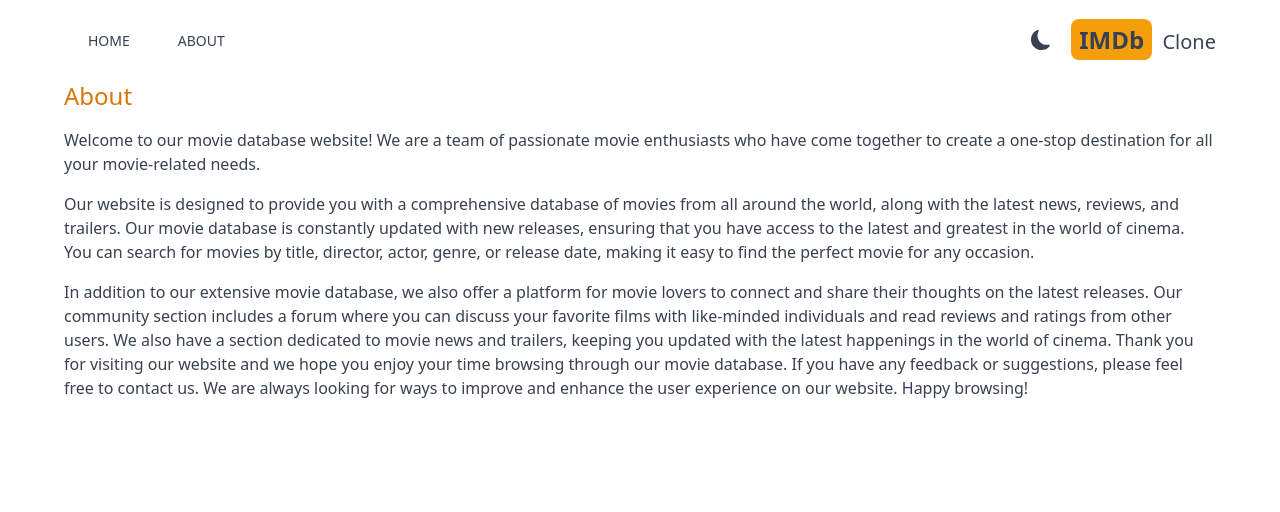
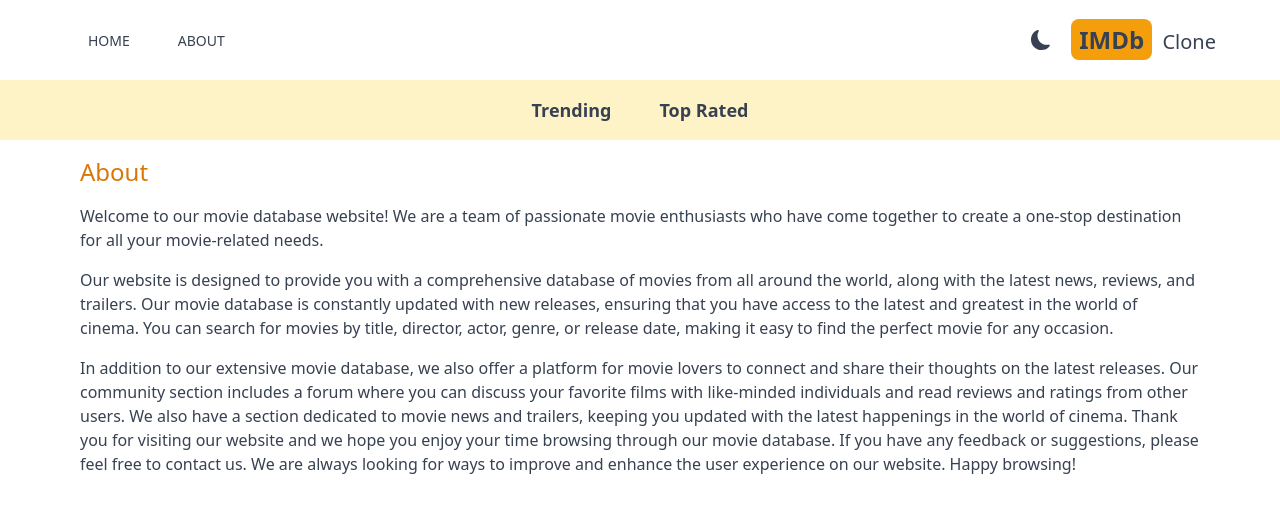
Before and after one commit to Razibul-Islam/IMDb-Clone-Using-Next-JS, a Next.js app: page /about in a window 1280 px wide. Shown: the top 512 px of the page. Built offline with nearby package versions, Linux system fonts and the light colour scheme.

Commit message:
create the navbar component

```diff
--- /dev/null
+++ b/src/Components/Navbar.jsx
@@ -0,0 +1,12 @@
+import NavbarItem from "./NavbarItem";
+
+const Navbar = () => {
+  return (
+    <div className="flex justify-center dark:bg-gray-600 bg-amber-100 lg:text-lg p-4">
+      <NavbarItem title="Trending" param="fetchTrending" />
+      <NavbarItem title="Top Rated" param="fetchTopRated" />
+    </div>
+  );
+};
+
+export default Navbar;
--- /dev/null
+++ b/src/Components/NavbarItem.jsx
@@ -0,0 +1,25 @@
+"use client";
+
+import Link from "next/link";
+import { useSearchParams } from "next/navigation";
+
+const NavbarItem = ({ title, param }) => {
+  const searchParams = useSearchParams();
+  const genre = searchParams.get("genre");
+  return (
+    <div>
+      <Link
+        className={`m-4 hover:text-amber-600  font-semibold p-2 ${
+          genre &&
+          genre === param &&
+          "underline underline-offset-8 decoration-4 decoration-amber-500 rounded-lg"
+        }`}
+        href={`/?genre=${param}`}
+      >
+        {title}
+      </Link>
+    </div>
+  );
+};
+
+export default NavbarItem;
--- a/src/app/about/page.jsx
+++ b/src/app/about/page.jsx
@@ -1,6 +1,6 @@
 const about = () => {
   return (
-    <div className="max-w-6xl mx-auto space-y-4">
+    <div className="max-w-6xl mx-auto space-y-4 p-4">
       <h1 className="text-2xl font-medium text-amber-600">About</h1>
       <p>
         Welcome to our movie database website! We are a team of passionate movie
--- a/src/app/layout.js
+++ b/src/app/layout.js
@@ -1,6 +1,7 @@
 import Header from "@/Components/Header";
 import "./globals.css";
 import Providers from "./Providers";
+import Navbar from "@/Components/Navbar";
 
 export const metadata = {
   title: "IMDb Clone",
@@ -15,7 +16,7 @@
           {/* Header */}
           <Header></Header>
           {/* Navbar */}
-
+          <Navbar />
           {/* SearchBox */}
           {children}
         </Providers>
```
